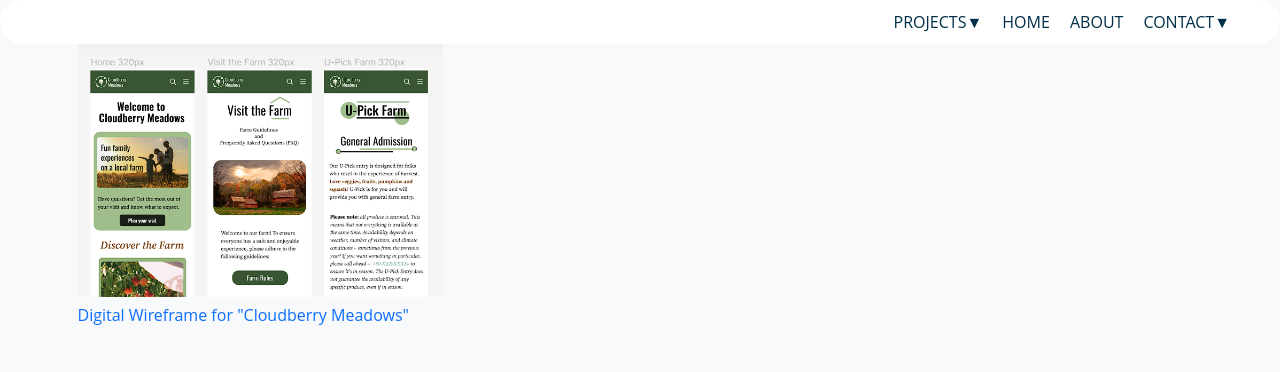
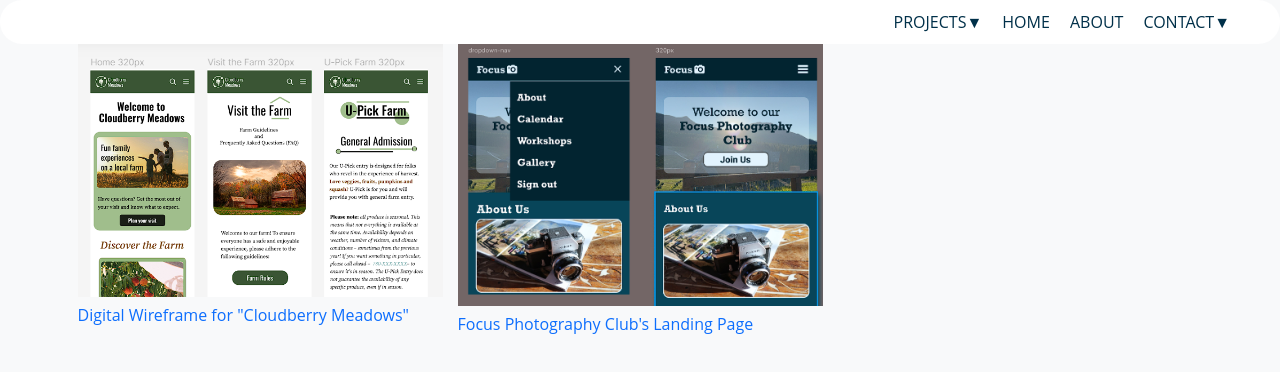
Before and after one commit to NARMIS9/Simran, a plain HTML site: page figma.html in a window 1280 px wide. Drawn offline with nearby package versions, Linux system fonts and the light colour scheme.

Commit message:
figma changes

```diff
--- a/figma.html
+++ b/figma.html
@@ -67,6 +67,10 @@
                     <img src="img/wireframe.png" alt="">
                     <a href="https://www.figma.com/file/bRy1mRoZGXhhSExtsKwWhv/Design-Composition-Assignment---Starter-Files?type=design&node-id=0%3A1&mode=design&t=DrhlThooSjeL991Z-1" target="_blank">Digital Wireframe for "Cloudberry Meadows"</a>
                 </div>
+                <div class="col-sm-6 col-md-6 col-lg-4 col-xl-4">
+                    <img src="img/wireframe-2.png" alt="">
+                    <a href="https://www.figma.com/design/5ZCBYRLAZEKu2UgJhxiIcN/Focus-Photography-Landing-page?node-id=0-1&t=vearUWUwKQT9WOk7-1" target="_blank">Focus Photography Club's Landing Page</a>
+                </div>
             </div>
         </div>
 
```
Also changed, not shown: img/wireframe-2.png (added).
